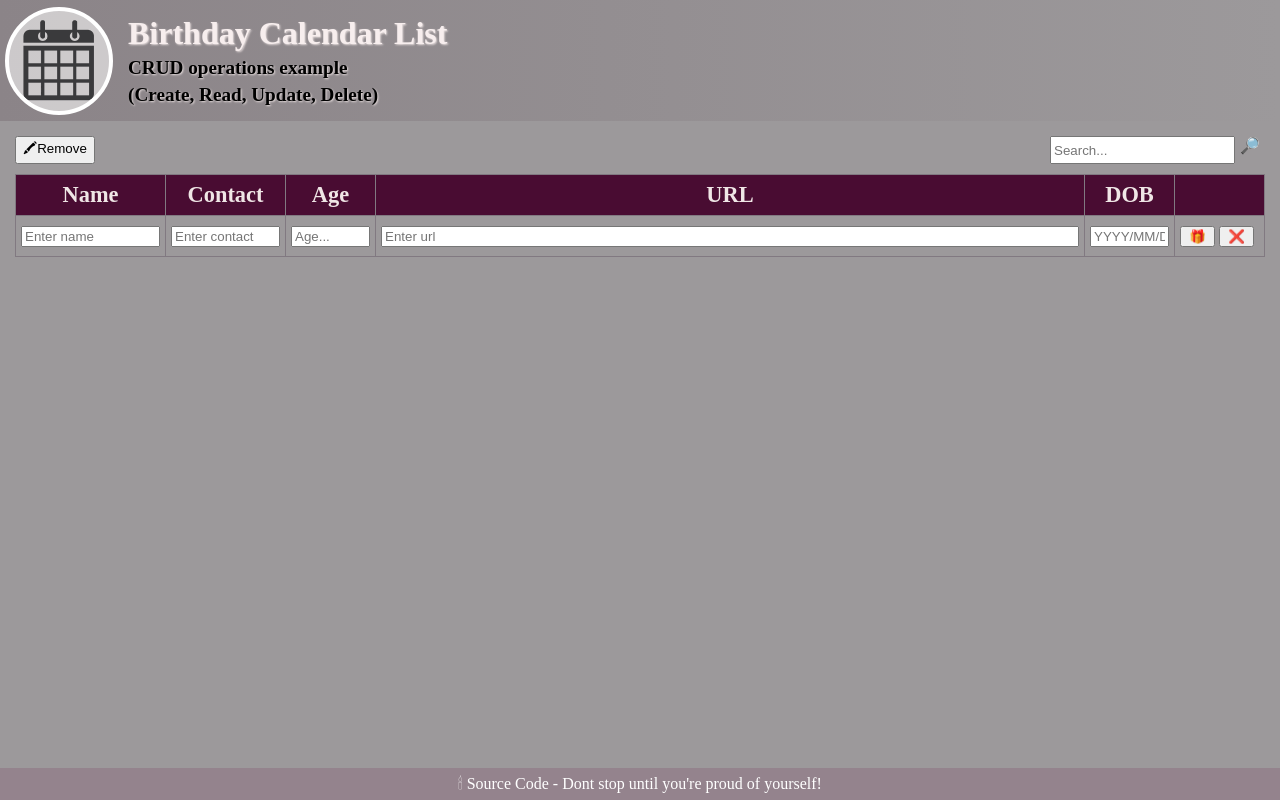
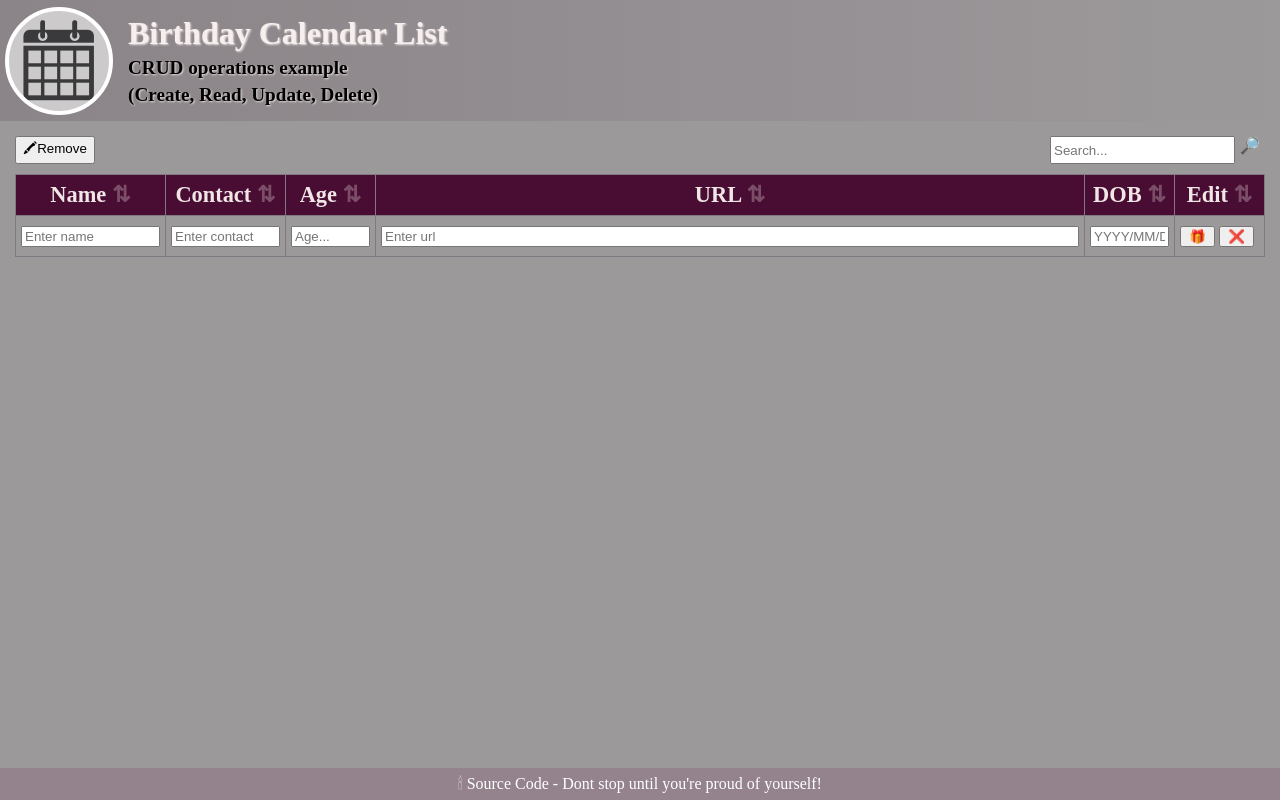
Before and after one commit to sabovoichita/birthdays-calendar, a website built with webpack: page src/index.html in a window 1280 px wide. Built offline with nearby package versions, Linux system fonts and the light colour scheme; files whose address does not match are found by name.

Commit message:
add order span to html and css

```diff
--- a/src/index.html
+++ b/src/index.html
@@ -42,12 +42,12 @@
           </colgroup>
           <thead>
             <tr>
-              <th>Name</th>
-              <th>Contact</th>
-              <th>Age</th>
-              <th>URL</th>
-              <th>DOB</th>
-              <th></th>
+              <th>Name <span class="order">&#8645;</span></th>
+              <th>Contact <span class="order">&#8645;</span></th>
+              <th>Age <span class="order">&#8645;</span></th>
+              <th>URL <span class="order">&#8645;</span></th>
+              <th>DOB <span class="order">&#8645;</span></th>
+              <th>Edit <span class="order">&#8645;</span></th>
             </tr>
           </thead>
           <tbody></tbody>
--- a/src/style.css
+++ b/src/style.css
@@ -118,6 +118,11 @@ h3 {
   display: inline-block;
 }
 
+.order {
+  opacity: 0.3;
+  cursor: pointer;
+}
+
 footer {
   background-color: rgb(148, 131, 141);
   color: #fff;
```
